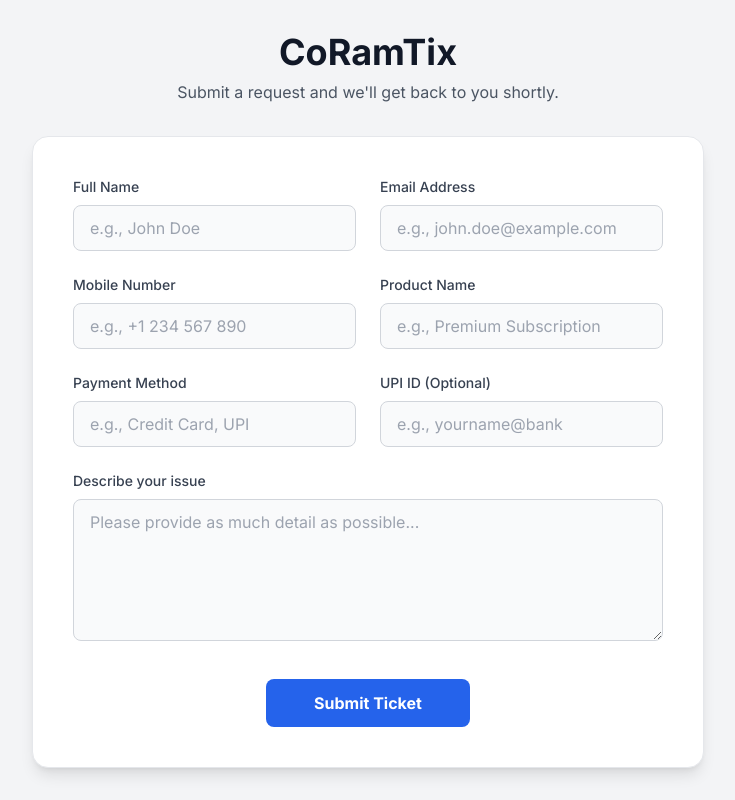
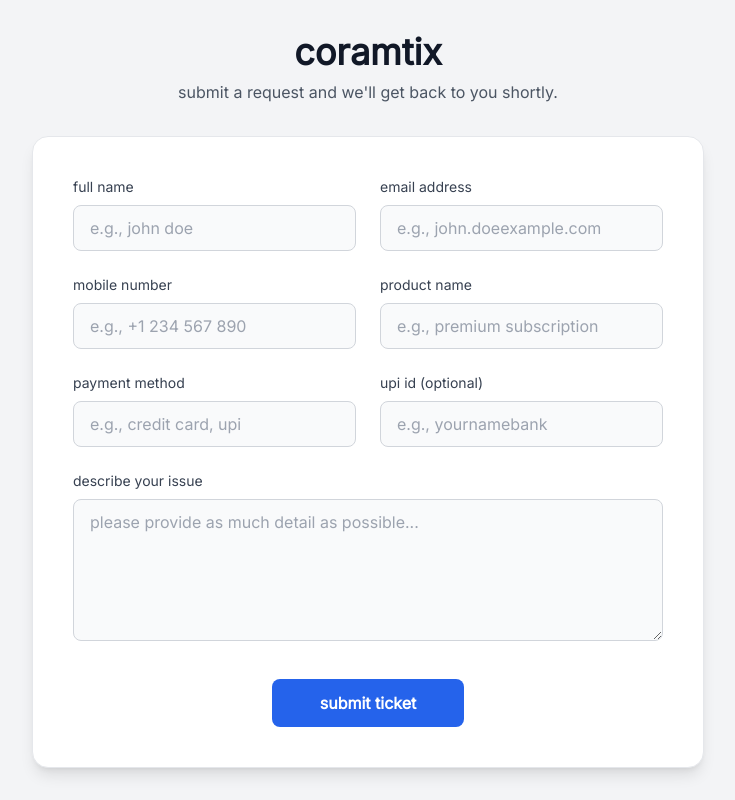
Before and after one commit to radheyradhey777/tk-web, a Flask app: page / in a window 1280 px wide. Shown: the whole page, without its empty margins (272-1007 px from the left). Run offline with Flask 3, Linux system fonts and the light colour scheme; some libraries are stand-ins or nearby versions.

Commit message:
Update index.html

```diff
--- a/templates/index.html
+++ b/templates/index.html
@@ -1,18 +1,18 @@
-<!DOCTYPE html>
+<!doctype html>
 <html lang="en">
 <head>
-    <meta charset="UTF-8">
+    <meta charset="utf-8">
     <meta name="viewport" content="width=device-width, initial-scale=1.0">
-    <title>CoRamTix - Support Ticket</title>
+    <title>coramtix - support ticket</title>
     <script src="https://cdn.tailwindcss.com"></script>
     <link rel="preconnect" href="https://fonts.googleapis.com">
     <link rel="preconnect" href="https://fonts.gstatic.com" crossorigin>
-    <link href="https://fonts.googleapis.com/css2?family=Inter:wght@400;500;600;700&display=swap" rel="stylesheet">
+    <link href="https://fonts.googleapis.com/css2?family=inter:wght400;500;600;700&display=swap" rel="stylesheet">
     <style>
         body {
-            font-family: 'Inter', sans-serif;
+            font-family: 'inter', sans-serif;
         }
-        /* Custom focus ring color */
+        /* custom focus ring color */
         .form-input:focus, .form-textarea:focus {
             --tw-ring-color: #3b82f6; /* blue-500 */
         }
@@ -20,90 +20,77 @@
 </head>
 <body class="bg-gray-100 text-gray-800 flex items-center justify-center min-h-screen px-4 py-8">
 
-    <!-- Main Container -->
     <div class="w-full max-w-2xl">
 
-        <!-- Form Header -->
         <div class="text-center mb-8">
-            <h1 class="text-3xl md:text-4xl font-bold text-gray-900 mb-2">CoRamTix</h1>
-            <p class="text-gray-600">Submit a request and we'll get back to you shortly.</p>
+            <h1 class="text-3xl md:text-4xl font-bold text-gray-900 mb-2">coramtix</h1>
+            <p class="text-gray-600">submit a request and we'll get back to you shortly.</p>
         </div>
 
-        <!-- Form Card -->
         <div class="bg-white border border-gray-200 rounded-2xl p-6 md:p-10 shadow-lg">
-            <form action="/" method="POST">
-                <!-- Honeypot field for spam prevention -->
+            <form action="/" method="post">
                 <input type="text" name="honeypot" class="hidden">
 
                 <div class="grid grid-cols-1 md:grid-cols-2 gap-6">
-                    <!-- Full Name -->
                     <div>
-                        <label for="name" class="block text-sm font-medium text-gray-700 mb-2">Full Name</label>
-                        <input type="text" id="name" name="name" required class="form-input w-full bg-gray-50 border border-gray-300 rounded-lg px-4 py-2.5 text-gray-900 focus:outline-none focus:ring-2 focus:ring-blue-500 transition duration-200" placeholder="e.g., John Doe">
+                        <label for="name" class="block text-sm font-medium text-gray-700 mb-2">full name</label>
+                        <input type="text" id="name" name="name" required class="form-input w-full bg-gray-50 border border-gray-300 rounded-lg px-4 py-2.5 text-gray-900 focus:outline-none focus:ring-2 focus:ring-blue-500 transition duration-200" placeholder="e.g., john doe">
                     </div>
 
-                    <!-- Email Address -->
                     <div>
-                        <label for="email" class="block text-sm font-medium text-gray-700 mb-2">Email Address</label>
-                        <input type="email" id="email" name="email" required class="form-input w-full bg-gray-50 border border-gray-300 rounded-lg px-4 py-2.5 text-gray-900 focus:outline-none focus:ring-2 focus:ring-blue-500 transition duration-200" placeholder="e.g., john.doe@example.com">
+                        <label for="email" class="block text-sm font-medium text-gray-700 mb-2">email address</label>
+                        <input type="email" id="email" name="email" required class="form-input w-full bg-gray-50 border border-gray-300 rounded-lg px-4 py-2.5 text-gray-900 focus:outline-none focus:ring-2 focus:ring-blue-500 transition duration-200" placeholder="e.g., john.doeexample.com">
                     </div>
 
-                    <!-- Mobile Number -->
                     <div>
-                        <label for="mobile" class="block text-sm font-medium text-gray-700 mb-2">Mobile Number</label>
+                        <label for="mobile" class="block text-sm font-medium text-gray-700 mb-2">mobile number</label>
                         <input type="tel" id="mobile" name="mobile" required class="form-input w-full bg-gray-50 border border-gray-300 rounded-lg px-4 py-2.5 text-gray-900 focus:outline-none focus:ring-2 focus:ring-blue-500 transition duration-200" placeholder="e.g., +1 234 567 890">
                     </div>
 
-                    <!-- Product Name (Custom Input) -->
                     <div>
-                        <label for="product" class="block text-sm font-medium text-gray-700 mb-2">Product Name</label>
-                        <input type="text" id="product" name="product" required class="form-input w-full bg-gray-50 border border-gray-300 rounded-lg px-4 py-2.5 text-gray-900 focus:outline-none focus:ring-2 focus:ring-blue-500 transition duration-200" placeholder="e.g., Premium Subscription">
+                        <label for="product" class="block text-sm font-medium text-gray-700 mb-2">product name</label>
+                        <input type="text" id="product" name="product" required class="form-input w-full bg-gray-50 border border-gray-300 rounded-lg px-4 py-2.5 text-gray-900 focus:outline-none focus:ring-2 focus:ring-blue-500 transition duration-200" placeholder="e.g., premium subscription">
                     </div>
 
-                    <!-- Payment Method -->
                     <div>
-                        <label for="payment" class="block text-sm font-medium text-gray-700 mb-2">Payment Method</label>
-                        <input type="text" id="payment" name="payment" required class="form-input w-full bg-gray-50 border border-gray-300 rounded-lg px-4 py-2.5 text-gray-900 focus:outline-none focus:ring-2 focus:ring-blue-500 transition duration-200" placeholder="e.g., Credit Card, UPI">
+                        <label for="payment" class="block text-sm font-medium text-gray-700 mb-2">payment method</label>
+                        <input type="text" id="payment" name="payment" required class="form-input w-full bg-gray-50 border border-gray-300 rounded-lg px-4 py-2.5 text-gray-900 focus:outline-none focus:ring-2 focus:ring-blue-500 transition duration-200" placeholder="e.g., credit card, upi">
                     </div>
 
-                    <!-- UPI ID -->
                     <div>
-                        <label for="upi" class="block text-sm font-medium text-gray-700 mb-2">UPI ID (Optional)</label>
-                        <input type="text" id="upi" name="upi" class="form-input w-full bg-gray-50 border border-gray-300 rounded-lg px-4 py-2.5 text-gray-900 focus:outline-none focus:ring-2 focus:ring-blue-500 transition duration-200" placeholder="e.g., yourname@bank">
+                        <label for="upi" class="block text-sm font-medium text-gray-700 mb-2">upi id (optional)</label>
+                        <input type="text" id="upi" name="upi" class="form-input w-full bg-gray-50 border border-gray-300 rounded-lg px-4 py-2.5 text-gray-900 focus:outline-none focus:ring-2 focus:ring-blue-500 transition duration-200" placeholder="e.g., yournamebank">
                     </div>
 
-                    <!-- Description -->
                     <div class="md:col-span-2">
-                        <label for="description" class="block text-sm font-medium text-gray-700 mb-2">Describe your issue</label>
-                        <textarea id="description" name="description" required rows="5" class="form-textarea w-full bg-gray-50 border border-gray-300 rounded-lg px-4 py-2.5 text-gray-900 focus:outline-none focus:ring-2 focus:ring-blue-500 transition duration-200" placeholder="Please provide as much detail as possible..."></textarea>
+                        <label for="description" class="block text-sm font-medium text-gray-700 mb-2">describe your issue</label>
+                        <textarea id="description" name="description" required rows="5" class="form-textarea w-full bg-gray-50 border border-gray-300 rounded-lg px-4 py-2.5 text-gray-900 focus:outline-none focus:ring-2 focus:ring-blue-500 transition duration-200" placeholder="please provide as much detail as possible..."></textarea>
                     </div>
                 </div>
 
-                <!-- Submit Button -->
                 <div class="mt-8 text-center">
                     <button type="submit" class="w-full md:w-auto bg-blue-600 hover:bg-blue-700 text-white font-bold py-3 px-12 rounded-lg transition-all duration-300 transform hover:scale-105 focus:outline-none focus:ring-4 focus:ring-blue-600/50">
-                        Submit Ticket
+                        submit ticket
                     </button>
                 </div>
             </form>
         </div>
 
-        <!-- Success Message -->
         <div id="success-message" class="hidden mt-6 bg-green-100 border border-green-400 text-green-700 px-4 py-3 rounded-lg text-center">
-            ✅ Your ticket has been submitted successfully! We will get back to you soon.
+            ✅ Your ticket is successfully submitted. Please wait for the support team to reply within 24 hours.
         </div>
     </div>
 
     <script>
-        document.addEventListener('DOMContentLoaded', function() {
-            const urlParams = new URLSearchParams(window.location.search);
-            const successMessage = document.getElementById('success-message');
+        document.addeventlistener('domcontentloaded', function() {
+            const urlparams = new urlsearchparams(window.location.search);
+            const successmessage = document.getelementbyid('success-message');
 
-            if (urlParams.has('success')) {
-                successMessage.classList.remove('hidden');
-                setTimeout(() => {
-                    successMessage.classList.add('hidden');
-                    window.history.replaceState(null, null, window.location.pathname);
+            if (urlparams.has('success')) {
+                successmessage.classlist.remove('hidden');
+                settimeout(() => {
+                    successmessage.classlist.add('hidden');
+                    window.history.replacestate(null, null, window.location.pathname);
                 }, 5000);
             }
         });
```
